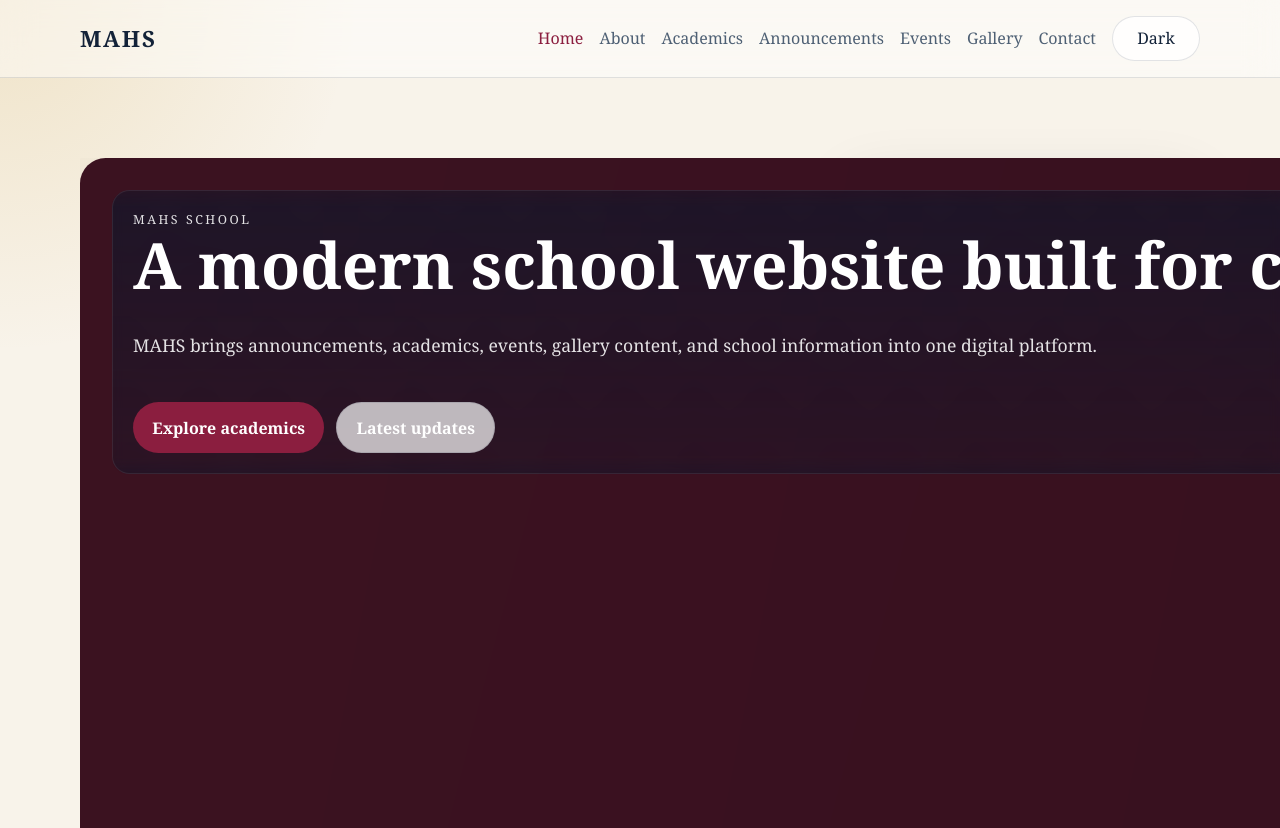
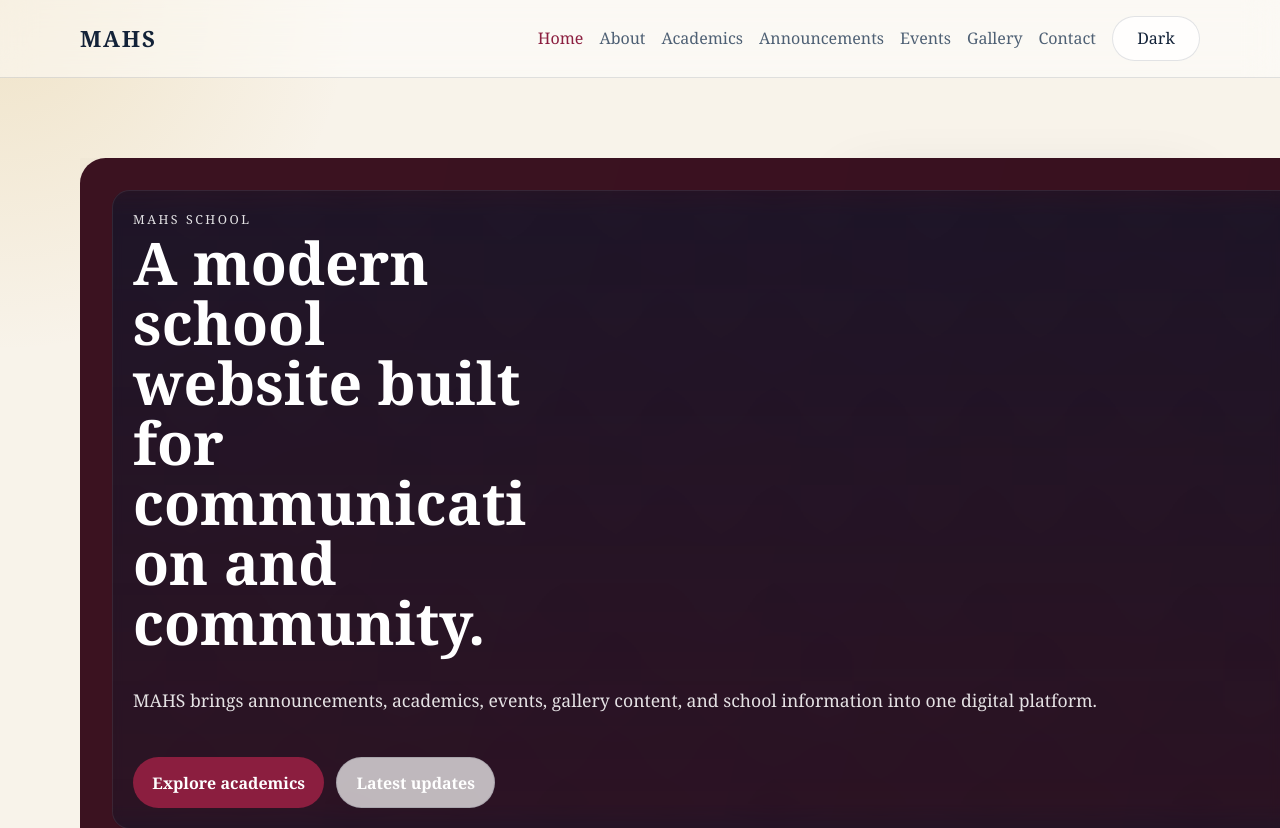
Before and after one commit to UPPIN-RUPA/MAHS, a React (Vite) app in the folder frontend/: page / in a window 1280 px wide. Shown: the top 828 px of the page. Built offline with nearby package versions, Linux system fonts and the light colour scheme; no server answers.

Commit message:
Constrain MAHS hero headline overflow

```diff
--- a/frontend/src/styles.css
+++ b/frontend/src/styles.css
@@ -286,6 +286,13 @@ button {
   margin: 0.25rem 0 1rem;
   font-size: clamp(2.4rem, 5vw, 4.75rem);
   line-height: 1.02;
+}
+
+.hero-slide h1 {
+  max-width: 12ch;
+  font-size: clamp(2.4rem, 4.6vw, 3.9rem);
+  line-height: 1.02;
+  overflow-wrap: anywhere;
 }
 
 .page-hero h1 {
@@ -1266,6 +1273,11 @@ button {
     font-size: clamp(2rem, 7vw, 3.25rem);
   }
 
+  .hero-slide h1 {
+    max-width: 100%;
+    font-size: clamp(2rem, 6vw, 3rem);
+  }
+
   .hero-slide .button-row,
   .button-row,
   .leadership-actions,
```
